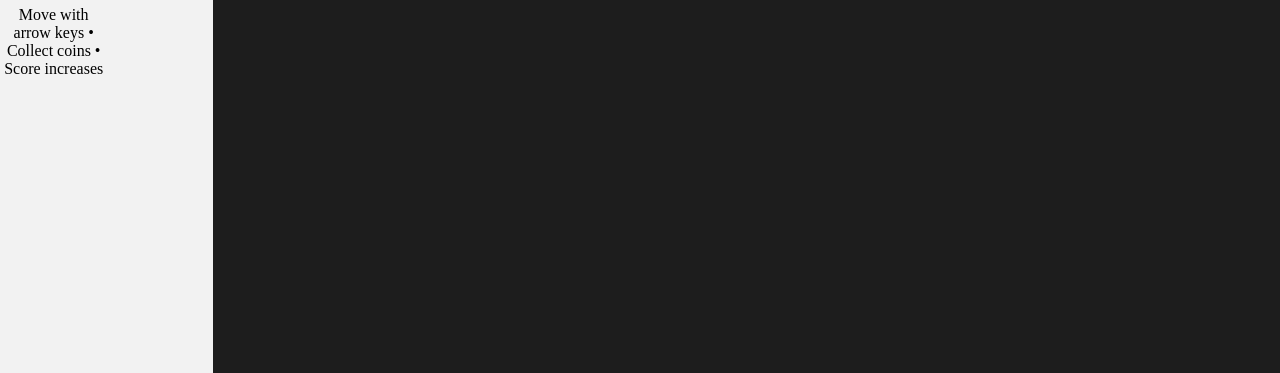
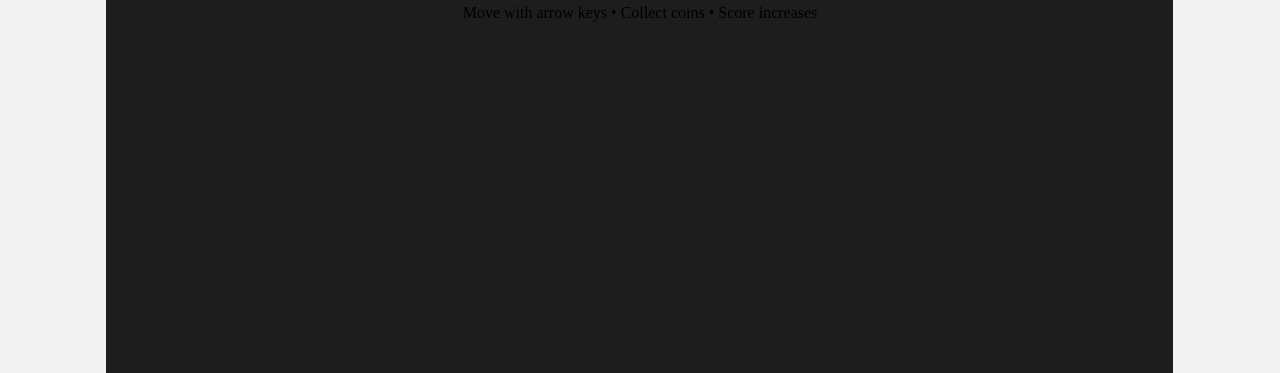
Before and after one commit to Noyan67/phaser-web-game, a website built with Vite: page index.html in a window 1280 px wide. Shown: the part 427-800 px from the top of the page. Built offline with nearby package versions, Linux system fonts and the light colour scheme; no server answers.

Commit message:
fix layout and center game

```diff
--- a/index.html
+++ b/index.html
@@ -1,34 +1,46 @@
-<!doctype html>
+<!DOCTYPE html>
 <html lang="en">
 <head>
   <meta charset="UTF-8" />
-    <link rel="icon" type="image/svg+xml" href="/vite.svg" />
   <meta name="viewport" content="width=device-width, initial-scale=1.0" />
-    <title>phaser-web-game</title>
+  <title>Phaser Web Game</title>
+
   <style>
+    html, body {
+      margin: 0;
+      width: 100%;
+      height: 100%;
+    }
+
     body {
-        margin: 0;
+      background: #f2f2f2;
+      overflow: hidden;
+    }
+
+    #game-container {
+      position: absolute;
+      inset: 0;
       display: flex;
+      flex-direction: column;
+      align-items: center;
       justify-content: center;
-        align-items: center;
-        min-height: 100vh;
-        background: #f2f2f2;
+      text-align: center;
+      gap: 10px;
     }
-      #game-container {
-  text-align: center;
-}
+
     canvas {
       display: block;
     }
   </style>
 </head>
+
 <body>
   <div id="game-container">
     <h1>Phaser Web Game</h1>
     <p>Move with arrow keys • Collect coins • Score increases</p>
-
     <div id="app"></div>
   </div>
+
   <script type="module" src="/src/main.js"></script>
 </body>
 </html>
```
Lines whose indentation alone changed are shown as unchanged.
